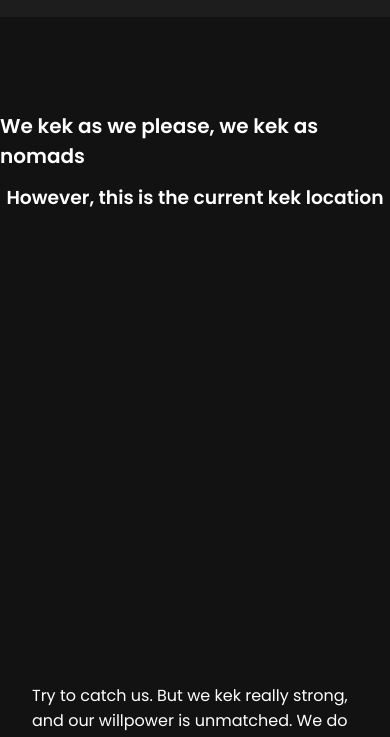
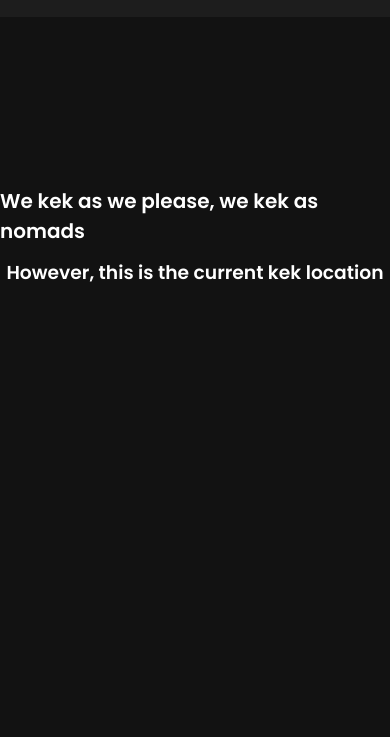
Before and after one commit to Zajicek-Adam/Bruvkek-Gaming, a plain HTML site: page bruvkek.html in a window 390 px wide. Shown: the part 53-790 px from the top of the page. Drawn offline with nearby package versions, Linux system fonts and the light colour scheme; a script that the page names is missing.

Commit message:
Mobile fix

```diff
--- a/styles/style_kek.css
+++ b/styles/style_kek.css
@@ -120,6 +120,6 @@ main > div p{
 @media only screen and (max-width: 600px){
   main{
     position: relative;
-    top: 100px;
+    top: 175px;
   }
 }
```
